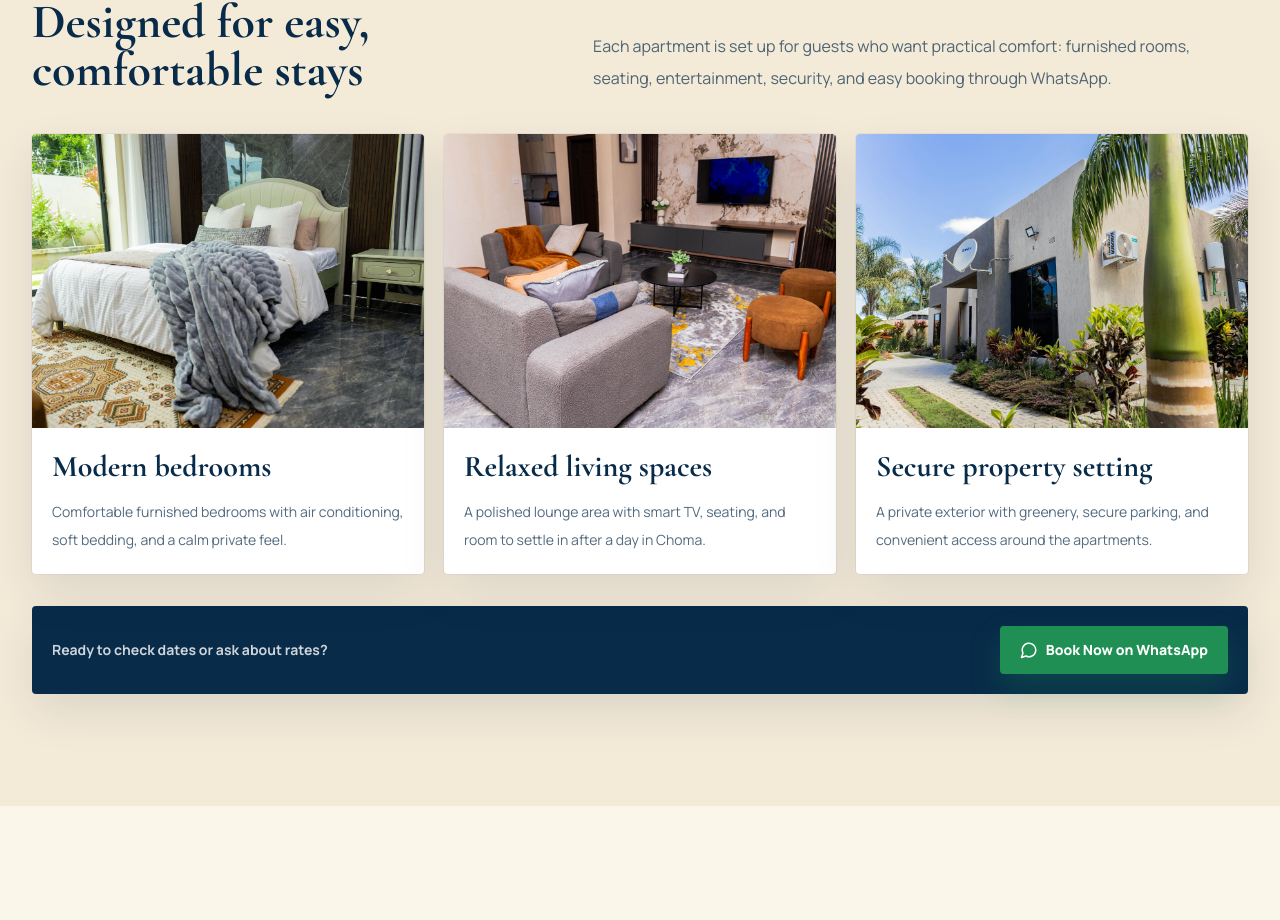
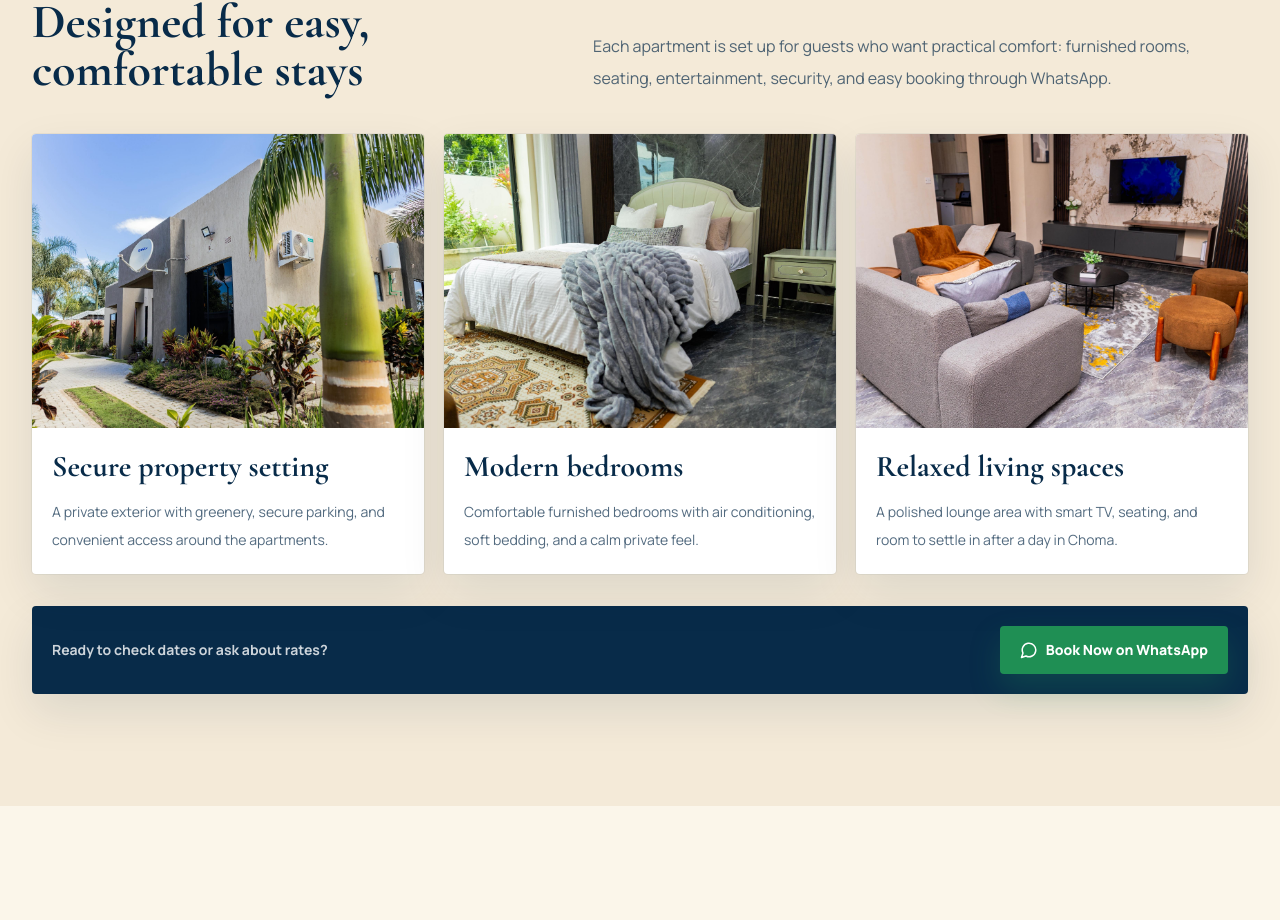
Before and after one commit to Samuel04-png/Chipos_Lux_Apartments, a React (Vite) app: page / in a window 1280 px wide. Shown: the part 1898-2818 px from the top of the page. Built offline with nearby package versions, Linux system fonts and the light colour scheme.

Commit message:
Show secure property card first

```diff
--- a/src/content.ts
+++ b/src/content.ts
@@ -72,6 +72,11 @@ export const heroStats = [
 
 export const apartmentHighlights = [
   {
+    title: "Secure property setting",
+    text: "A private exterior with greenery, secure parking, and convenient access around the apartments.",
+    image: images.exteriorGarden,
+  },
+  {
     title: "Modern bedrooms",
     text: "Comfortable furnished bedrooms with air conditioning, soft bedding, and a calm private feel.",
     image: images.bedroomWide,
@@ -80,11 +85,6 @@ export const apartmentHighlights = [
     title: "Relaxed living spaces",
     text: "A polished lounge area with smart TV, seating, and room to settle in after a day in Choma.",
     image: images.livingRoom,
-  },
-  {
-    title: "Secure property setting",
-    text: "A private exterior with greenery, secure parking, and convenient access around the apartments.",
-    image: images.exteriorGarden,
   },
 ];
 
```
